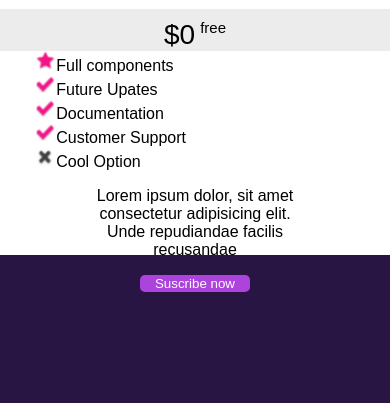
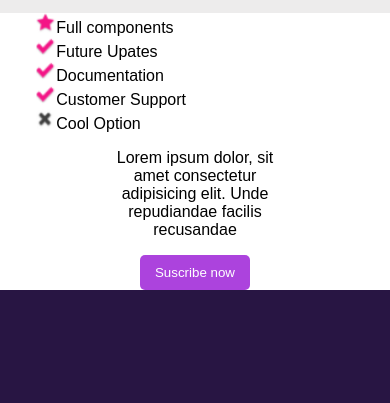
Before and after one commit to jhonGs09/bleux, a plain HTML site: page index.html in a window 390 px wide. Shown: the part 2194-2597 px from the top of the page. Drawn offline with Linux system fonts and the light colour scheme.

Commit message:
otra mas

```diff
--- a/style.css
+++ b/style.css
@@ -659,12 +659,12 @@ footer {
     }
 
     .oferta1{
-        height: 40vh;
+        height: 50vh;
 
     }
 
     .txt1{
-        width: 200px;
+        width: 160px;
     }
 
 
```
